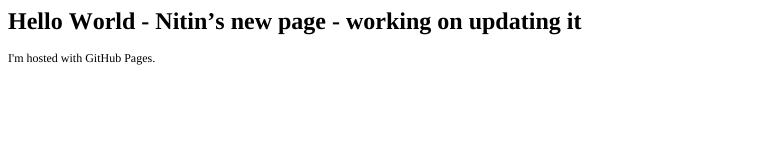
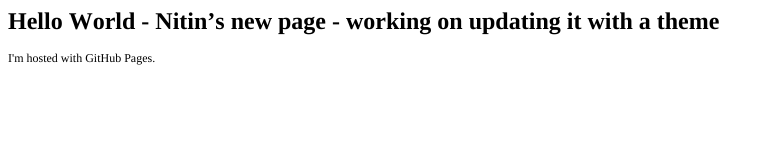
Before and after one commit to joshninja/nitinjoshi.github.io, a plain HTML site: page index.html in a window 1280 px wide. Shown: the whole page, without its empty margins (0-774 px from the left). Drawn offline with Linux system fonts and the light colour scheme.

Commit message:
Update index.html

```diff
--- a/index.html
+++ b/index.html
@@ -12,7 +12,7 @@
   </style>
 </head>
 <body>
-<h1 style="margin: 0.0px 0.0px 16.1px 0.0px; font: 24.0px Times; color: #000000; -webkit-text-stroke: #000000"><span class="s1"><b>Hello World - Nitin’s new page - working on updating it</b></span></h1>
+<h1 style="margin: 0.0px 0.0px 16.1px 0.0px; font: 24.0px Times; color: #000000; -webkit-text-stroke: #000000"><span class="s1"><b>Hello World - Nitin’s new page - working on updating it with a theme</b></span></h1>
 <p class="p2"><span class="s1">I'm hosted with GitHub Pages.</span></p>
 </body>
 </html>
```
